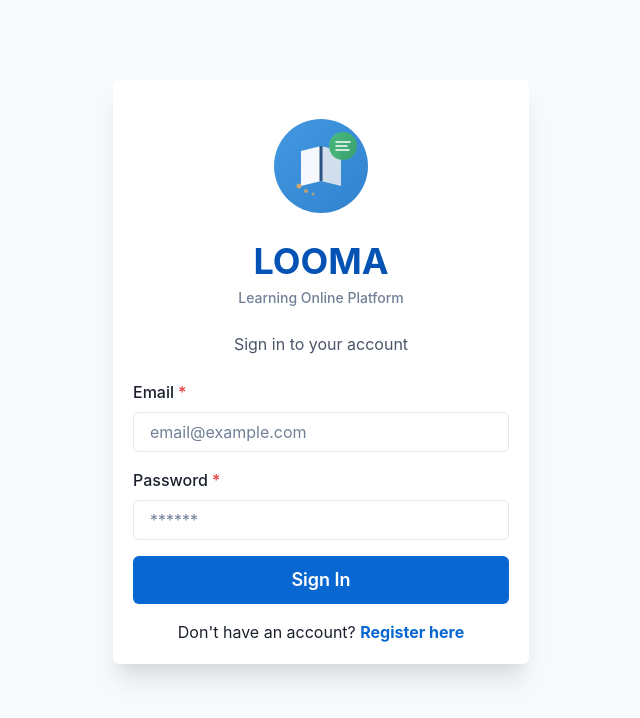
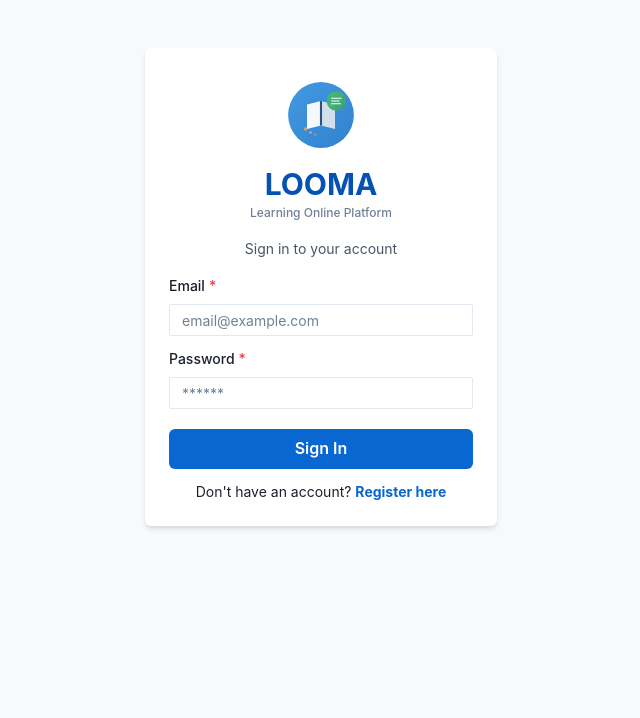
Before and after one commit to blogramadhan/english-chat, a React (Vite) app in the folder frontend/: page /login in a window 1280 px wide. Shown: the top 718 px of the page, without its empty margins (319-959 px from the left). Built offline with nearby package versions, Linux system fonts and the light colour scheme; no server answers.

Commit message:
update code: prod - perbaikan form login dan register agar lebih compact dan proportional

```diff
--- a/frontend/src/pages/Login.jsx
+++ b/frontend/src/pages/Login.jsx
@@ -56,52 +56,55 @@ const Login = () => {
   }
 
   return (
-    <Container maxW="md" centerContent py={20}>
-      <Card w="full" boxShadow="xl">
-        <CardBody>
-          <VStack spacing={6}>
-            <Box pt={4}>
-              <LoomaLogo size={100} />
+    <Container maxW="sm" centerContent py={12}>
+      <Card w="full" boxShadow="md">
+        <CardBody p={6}>
+          <VStack spacing={4}>
+            <Box pt={2}>
+              <LoomaLogo size={70} />
             </Box>
-            <VStack spacing={1}>
-              <Heading size="xl" color="brand.600">LOOMA</Heading>
-              <Text fontSize="sm" color="gray.500" fontWeight="medium">Learning Online Platform</Text>
+            <VStack spacing={0.5}>
+              <Heading size="lg" color="brand.600">LOOMA</Heading>
+              <Text fontSize="xs" color="gray.500" fontWeight="medium">Learning Online Platform</Text>
             </VStack>
-            <Text color="gray.600" fontSize="md">Sign in to your account</Text>
+            <Text color="gray.600" fontSize="sm">Sign in to your account</Text>
 
             <Box as="form" onSubmit={handleSubmit} w="full">
-              <VStack spacing={4}>
+              <VStack spacing={3}>
                 <FormControl isRequired>
-                  <FormLabel>Email</FormLabel>
+                  <FormLabel fontSize="sm">Email</FormLabel>
                   <Input
                     type="email"
                     value={email}
                     onChange={(e) => setEmail(e.target.value)}
                     placeholder="email@example.com"
+                    size="sm"
                   />
                 </FormControl>
 
                 <FormControl isRequired>
-                  <FormLabel>Password</FormLabel>
+                  <FormLabel fontSize="sm">Password</FormLabel>
                   <Input
                     type="password"
                     value={password}
                     onChange={(e) => setPassword(e.target.value)}
                     placeholder="******"
+                    size="sm"
                   />
                 </FormControl>
 
                 <Button
                   type="submit"
                   colorScheme="brand"
-                  size="lg"
+                  size="md"
                   w="full"
                   isLoading={loading}
+                  mt={2}
                 >
                   Sign In
                 </Button>
 
-                <Text>
+                <Text fontSize="sm">
                   Don't have an account?{' '}
                   <Link as={RouterLink} to="/register" color="brand.500" fontWeight="bold">
                     Register here
--- a/frontend/src/pages/Register.jsx
+++ b/frontend/src/pages/Register.jsx
@@ -113,56 +113,59 @@ const Register = () => {
   }
 
   return (
-    <Container maxW="md" centerContent py={20}>
-      <Card w="full" boxShadow="xl">
-        <CardBody>
-          <VStack spacing={6}>
-            <Box pt={4}>
-              <LoomaLogo size={100} />
+    <Container maxW="sm" centerContent py={12}>
+      <Card w="full" boxShadow="md">
+        <CardBody p={6}>
+          <VStack spacing={4}>
+            <Box pt={2}>
+              <LoomaLogo size={70} />
             </Box>
-            <VStack spacing={1}>
-              <Heading size="xl" color="brand.600">LOOMA</Heading>
-              <Text fontSize="sm" color="gray.500" fontWeight="medium">Learning Online Platform</Text>
+            <VStack spacing={0.5}>
+              <Heading size="lg" color="brand.600">LOOMA</Heading>
+              <Text fontSize="xs" color="gray.500" fontWeight="medium">Learning Online Platform</Text>
             </VStack>
-            <Text color="gray.600" fontSize="md">Create new account</Text>
+            <Text color="gray.600" fontSize="sm">Create new account</Text>
 
             <Box as="form" onSubmit={handleSubmit} w="full">
-              <VStack spacing={4}>
+              <VStack spacing={3}>
                 <FormControl isRequired>
-                  <FormLabel>Full Name</FormLabel>
+                  <FormLabel fontSize="sm">Full Name</FormLabel>
                   <Input
                     name="name"
                     value={formData.name}
                     onChange={handleChange}
                     placeholder="Your full name"
+                    size="sm"
                   />
                 </FormControl>
 
                 <FormControl isRequired>
-                  <FormLabel>Email</FormLabel>
+                  <FormLabel fontSize="sm">Email</FormLabel>
                   <Input
                     type="email"
                     name="email"
                     value={formData.email}
                     onChange={handleChange}
                     placeholder="email@example.com"
+                    size="sm"
                   />
                 </FormControl>
 
                 <FormControl isRequired>
-                  <FormLabel>Password</FormLabel>
+                  <FormLabel fontSize="sm">Password</FormLabel>
                   <Input
                     type="password"
                     name="password"
                     value={formData.password}
                     onChange={handleChange}
                     placeholder="Minimum 6 characters"
+                    size="sm"
                   />
                 </FormControl>
 
                 <FormControl isRequired>
-                  <FormLabel>Role</FormLabel>
-                  <Select name="role" value={formData.role} onChange={handleChange}>
+                  <FormLabel fontSize="sm">Role</FormLabel>
+                  <Select name="role" value={formData.role} onChange={handleChange} size="sm">
                     <option value="mahasiswa">Student</option>
                     <option value="dosen">Lecturer</option>
                   </Select>
@@ -171,44 +174,46 @@ const Register = () => {
                 {formData.role === 'mahasiswa' && (
                   <>
                     <FormControl>
-                      <FormLabel>Student ID (NIM)</FormLabel>
+                      <FormLabel fontSize="sm">Student ID (NIM)</FormLabel>
                       <Input
                         name="nim"
                         value={formData.nim}
                         onChange={handleChange}
                         placeholder="Student ID number"
+                        size="sm"
                       />
                     </FormControl>
 
                     <FormControl isRequired>
-                      <FormLabel>
+                      <FormLabel fontSize="sm">
                         Select Your Lecturers ({selectedLecturers.length} selected)
                       </FormLabel>
                       <Box
-                        maxH="200px"
+                        maxH="150px"
                         overflowY="auto"
                         border="1px"
                         borderColor="gray.200"
                         borderRadius="md"
-                        p={3}
+                        p={2}
                       >
                         {lecturers.length === 0 ? (
-                          <Text color="gray.500" fontSize="sm">No lecturers available</Text>
+                          <Text color="gray.500" fontSize="xs">No lecturers available</Text>
                         ) : (
-                          <Stack spacing={2}>
+                          <Stack spacing={1.5}>
                             {lecturers.map((lecturer) => (
                               <Checkbox
                                 key={lecturer._id}
                                 isChecked={selectedLecturers.includes(lecturer._id)}
                                 onChange={() => handleLecturerToggle(lecturer._id)}
+                                size="sm"
                               >
-                                {lecturer.name} {lecturer.nip ? `(${lecturer.nip})` : ''}
+                                <Text fontSize="sm">{lecturer.name} {lecturer.nip ? `(${lecturer.nip})` : ''}</Text>
                               </Checkbox>
                             ))}
                           </Stack>
                         )}
                       </Box>
-                      <Text fontSize="xs" color="gray.500" mt={1}>
+                      <Text fontSize="2xs" color="gray.500" mt={1}>
                         Select one or more lecturers. You will appear in groups created by selected lecturers.
                       </Text>
                     </FormControl>
@@ -217,12 +222,13 @@ const Register = () => {
 
                 {formData.role === 'dosen' && (
                   <FormControl>
-                    <FormLabel>Employee ID (NIP)</FormLabel>
+                    <FormLabel fontSize="sm">Employee ID (NIP)</FormLabel>
                     <Input
                       name="nip"
                       value={formData.nip}
                       onChange={handleChange}
                       placeholder="Employee ID number"
+                      size="sm"
                     />
                   </FormControl>
                 )}
@@ -230,14 +236,15 @@ const Register = () => {
                 <Button
                   type="submit"
                   colorScheme="brand"
-                  size="lg"
+                  size="md"
                   w="full"
                   isLoading={loading}
+                  mt={2}
                 >
                   Register
                 </Button>
 
-                <Text>
+                <Text fontSize="sm">
                   Already have an account?{' '}
                   <Link as={RouterLink} to="/login" color="brand.500" fontWeight="bold">
                     Sign in here
```
